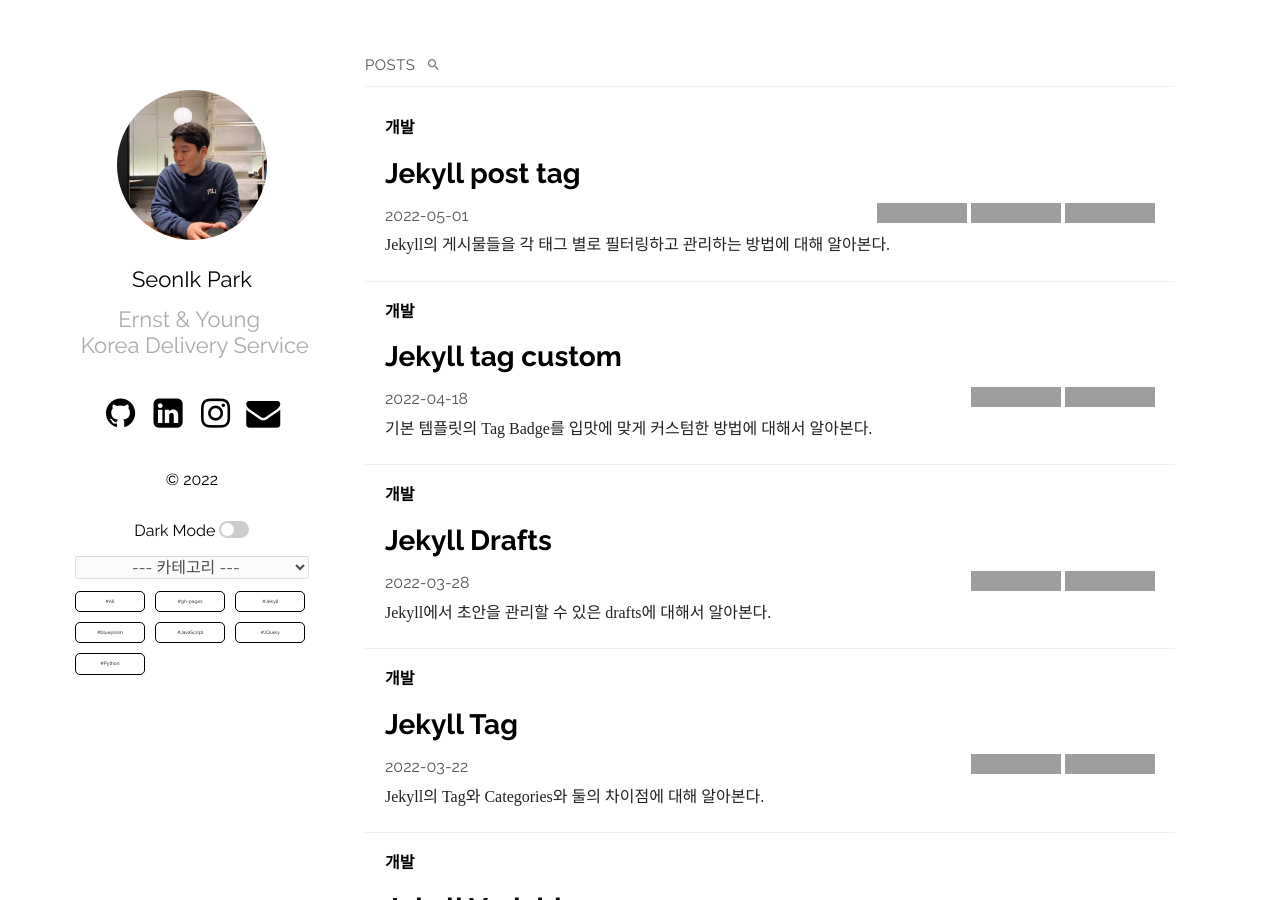
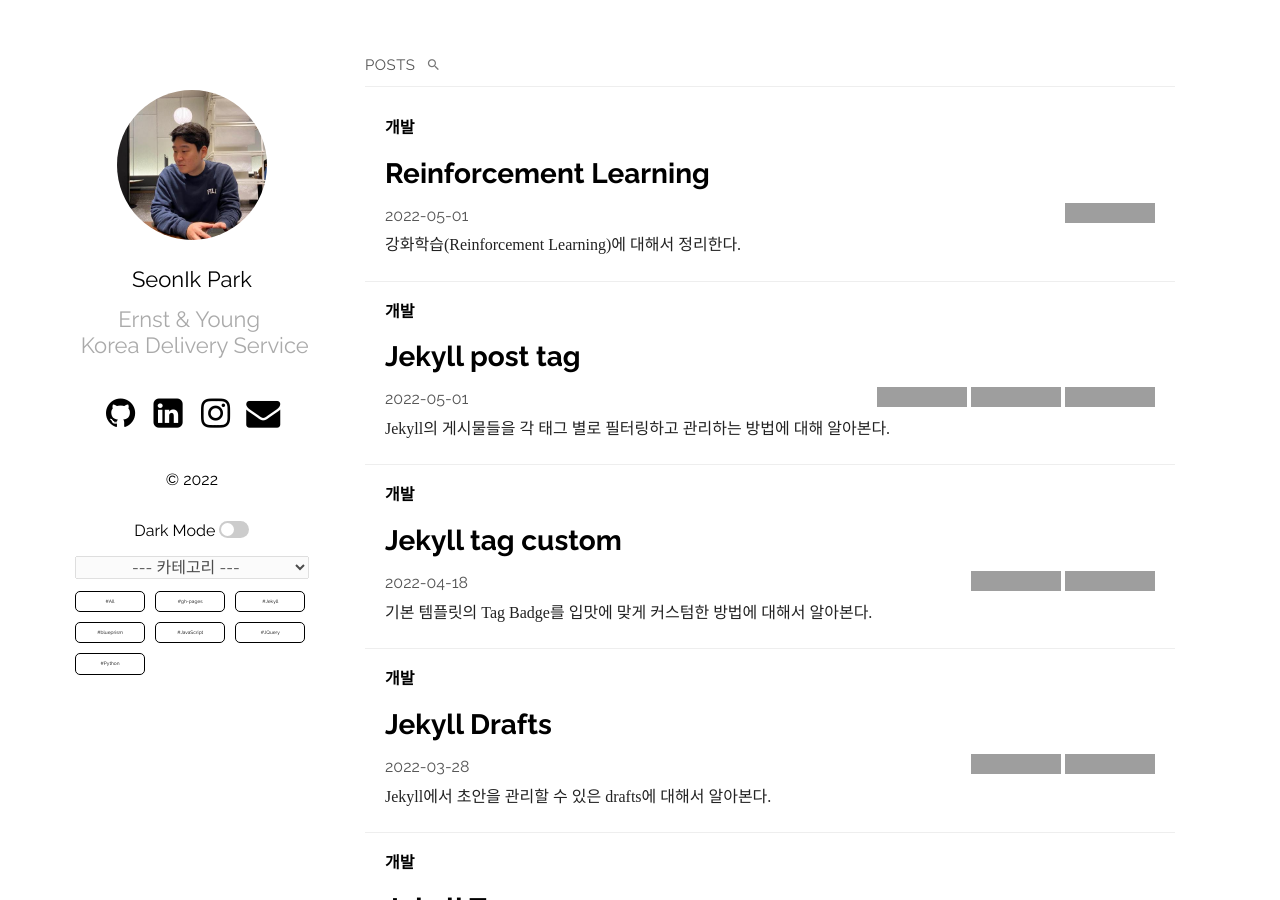
Before and after one commit to parksimis/parksimis.github.io, a Jekyll site: the page built from index.md, in a window 1280 px wide and 900 px high. Built offline with Jekyll 4.4.1, drawn with Linux system fonts in a browser that asks for light colours; some web fonts are replaced; grey boxes are pictures that could not be loaded.

Commit message:
Add : Add Reiforcement Learning post

```diff
--- a/_data/tag_info.yml
+++ b/_data/tag_info.yml
@@ -3,4 +3,4 @@
 blueprism: "http://is.am/52vw"
 JavaScript: "https://img.shields.io/badge/JavaScript-F7DF1E.svg?&style=for-the-badge&logo=JavaScript&logoColor=white"
 JQuery: "https://img.shields.io/badge/JQuery-0769AD.svg?&style=for-the-badge&logo=JQuery"
-Python: "https://img.shields.io/badge/Python-3776AB.svg?&style=for-the-badge&logo=Python"
+Python: "https://img.shields.io/badge/Python-3776AB.svg?&style=for-the-badge&logo=Python&logoColor=white"
--- /dev/null
+++ b/_posts/개발/2022-08-12-Reinforcment_Learning.md
@@ -0,0 +1,11 @@
+---
+layout: post
+title:  "Reinforcement Learning"
+date:   2022-05-01
+tags: Python
+ctgry: 개발
+excerpt: 강화학습(Reinforcement Learning)에 대해서 정리한다.
+---
+
+# 1. 강화학습
+## 1-1. 강화학습이란?
```
